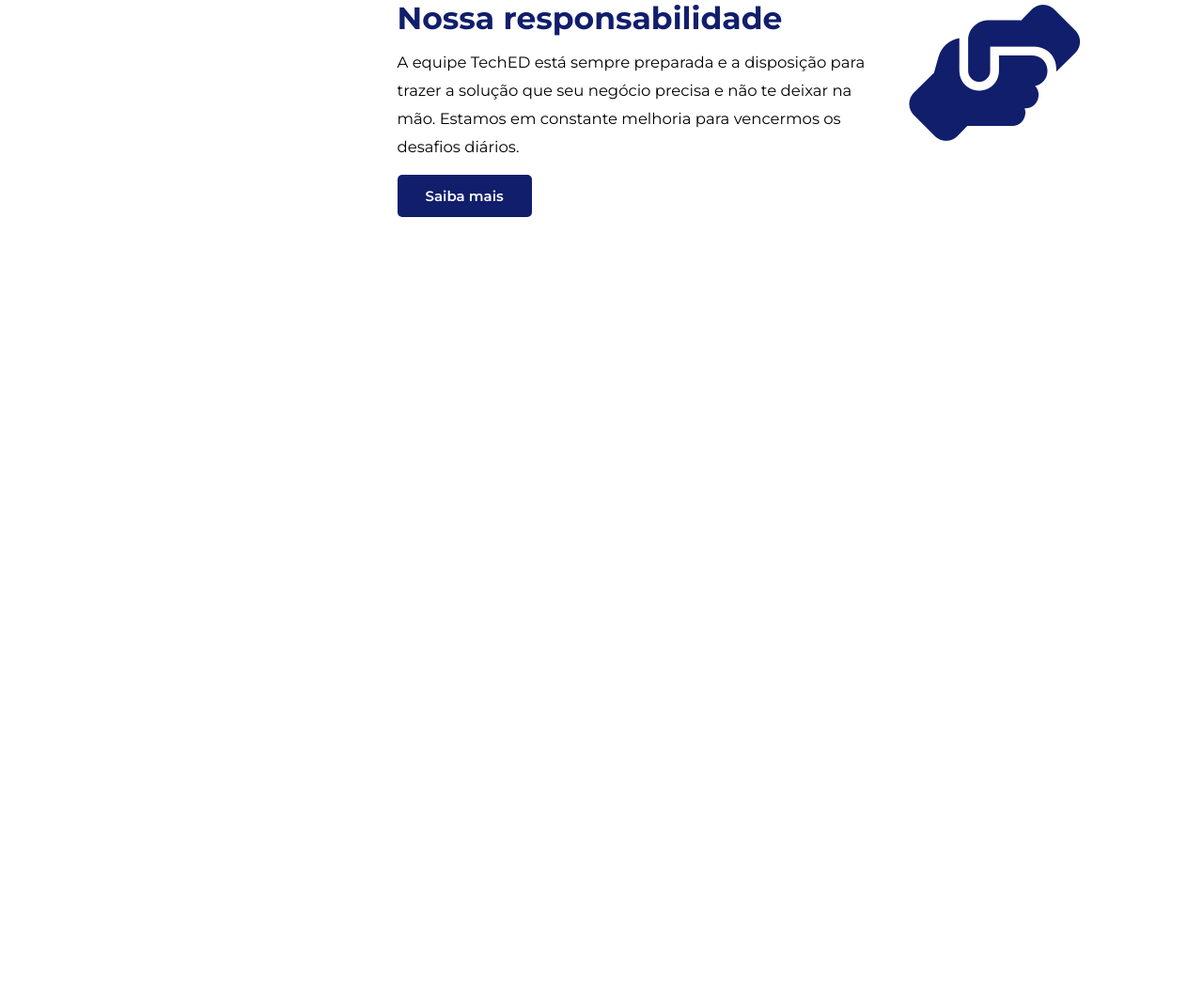
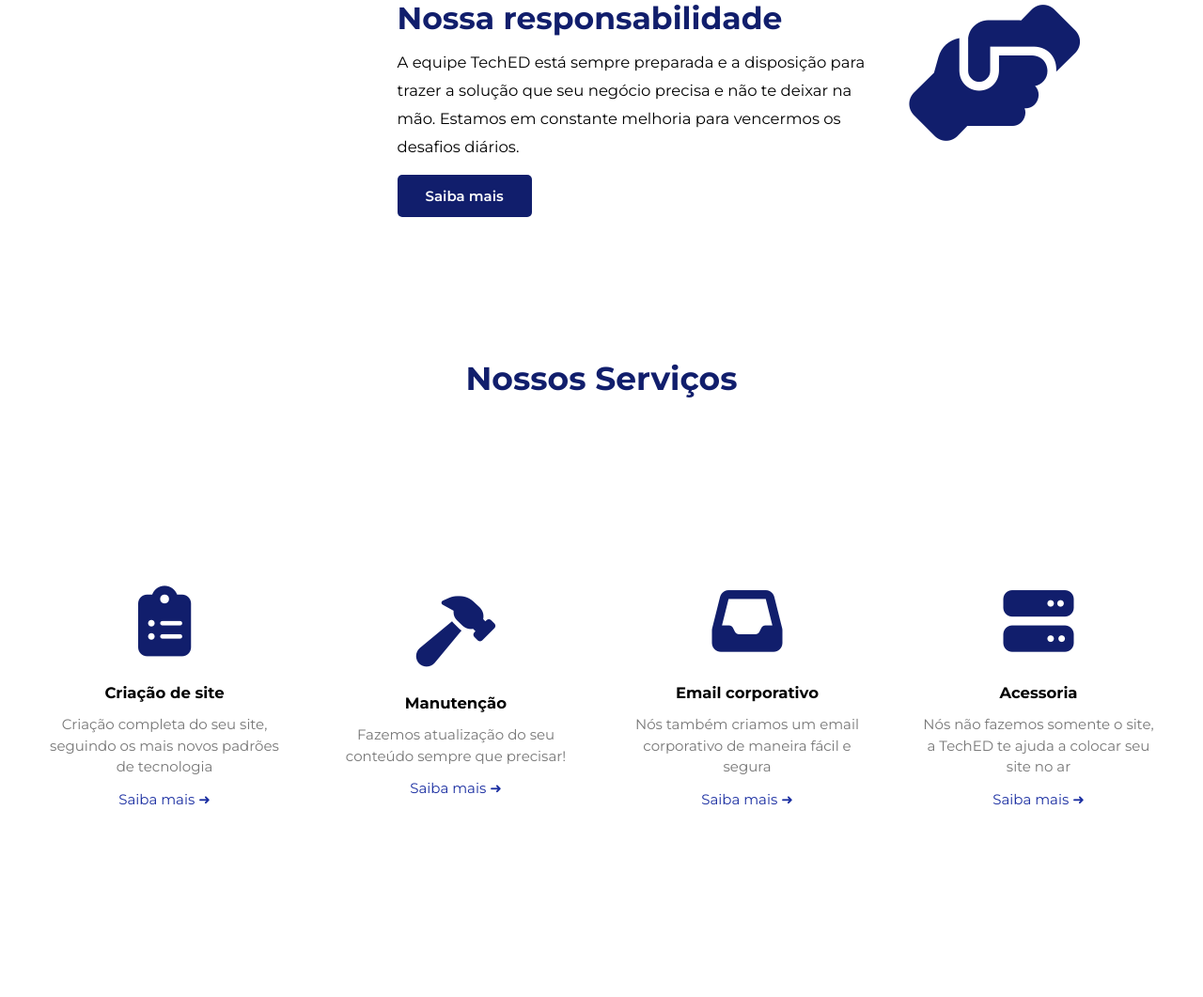
Before and after one commit to erianerik/techED, a plain HTML site: page index.html in a window 1280 px wide. Shown: the part 1274-2335 px from the top of the page at 94% size. Before the commit the page ends 1600 px from the top, so only its background shows below. Drawn offline with Linux system fonts and the light colour scheme.

Commit message:
chore: finalizando nossos servicos desktop

```diff
--- /dev/null
+++ b/css/service.css
@@ -0,0 +1,55 @@
+.services {
+    width: 100%;
+    height: 80vh;
+    margin-top: 4rem;
+}
+
+.services__service-container {
+    width: 100%;
+    height: 100%;
+    display: flex;
+    align-items: center;
+    justify-content: space-evenly;
+}
+
+.services-container__service-card {
+    box-sizing: border-box;
+    width: 18rem;
+    height: 20rem;
+    padding: .8rem;
+    display: flex;
+    flex-direction: column;
+    align-items: center;
+    justify-content: center;
+    text-align: center;
+    transition: all .3s ease-in-out;
+}
+
+.services-container__service-card:hover {
+    box-shadow: rgba(0, 0, 0, 0.07) 0px 1px 2px, rgba(0, 0, 0, 0.07) 0px 2px 4px, rgba(0, 0, 0, 0.07) 0px 4px 8px, rgba(0, 0, 0, 0.07) 0px 8px 16px, rgba(0, 0, 0, 0.07) 0px 16px 32px, rgba(0, 0, 0, 0.07) 0px 32px 64px;
+    cursor: pointer;
+}
+
+.service-card__icon {
+    font-size: 5rem;
+    color: #111E6C;
+    margin-bottom: 2rem;
+}
+
+.service-card__title {
+    font-size: 1.1rem;
+    margin-bottom: 1rem;
+    font-weight: bold;
+}
+
+.service-card__description {
+    font-size: 1rem;
+    line-height: 1.5rem;
+    color: #777777;
+    margin-bottom: 1rem;
+}
+
+.service-card__link {
+    color: #192DA1;
+
+}
--- a/css/styles.css
+++ b/css/styles.css
@@ -1,3 +1,4 @@
 @import url("./keyframes.css");
 @import url("./index.css");
 @import url("./about-us.css");
+@import url("./service.css");
--- a/index.html
+++ b/index.html
@@ -98,7 +98,41 @@
                 <i class="container__icon fas fa-hands-helping"></i>
             </section>
         </section>
+    </section>
 
+    <section class="services">
+        <h2 class="title-pattern">Nossos Serviços</h2>
+        <section class="services__service-container">
+            <section class="services-container__service-card">
+                <i class="service-card__icon fas fa-clipboard-list"></i>
+                <h3 class="service-card__title">Criação de site</h3>
+                <p class="service-card__description">Criação completa do seu site, seguindo os mais novos padrões de
+                    tecnologia</p>
+                <a href="" class="service-card__link">Saiba mais <span>&#10140;</span></a>
+            </section>
+
+            <section class="services-container__service-card">
+                <i class="service-card__icon fas fa-hammer"></i>
+                <h3 class="service-card__title">Manutenção</h3>
+                <p class="service-card__description">Fazemos atualização do seu conteúdo sempre que precisar!</p>
+                <a href="" class="service-card__link">Saiba mais <span>&#10140;</span></a>
+            </section>
+
+            <section class="services-container__service-card">
+                <i class="service-card__icon fas fa-inbox"></i>
+                <h3 class="service-card__title">Email corporativo</h3>
+                <p class="service-card__description">Nós também criamos um email corporativo de maneira fácil e segura</p>
+                <a href="" class="service-card__link">Saiba mais <span>&#10140;</span></a>
+            </section>
+
+            <section class="services-container__service-card">
+                <i class="service-card__icon fas fa-server"></i>
+                <h3 class="service-card__title">Acessoria</h3>
+                <p class="service-card__description">Nós não fazemos somente o site, a TechED te ajuda a colocar seu site no ar</p>
+                <a href="" class="service-card__link">Saiba mais <span>&#10140;</span></a>
+            </section>
+        </section>
+    </section>
 </body>
 
 </html>
```
